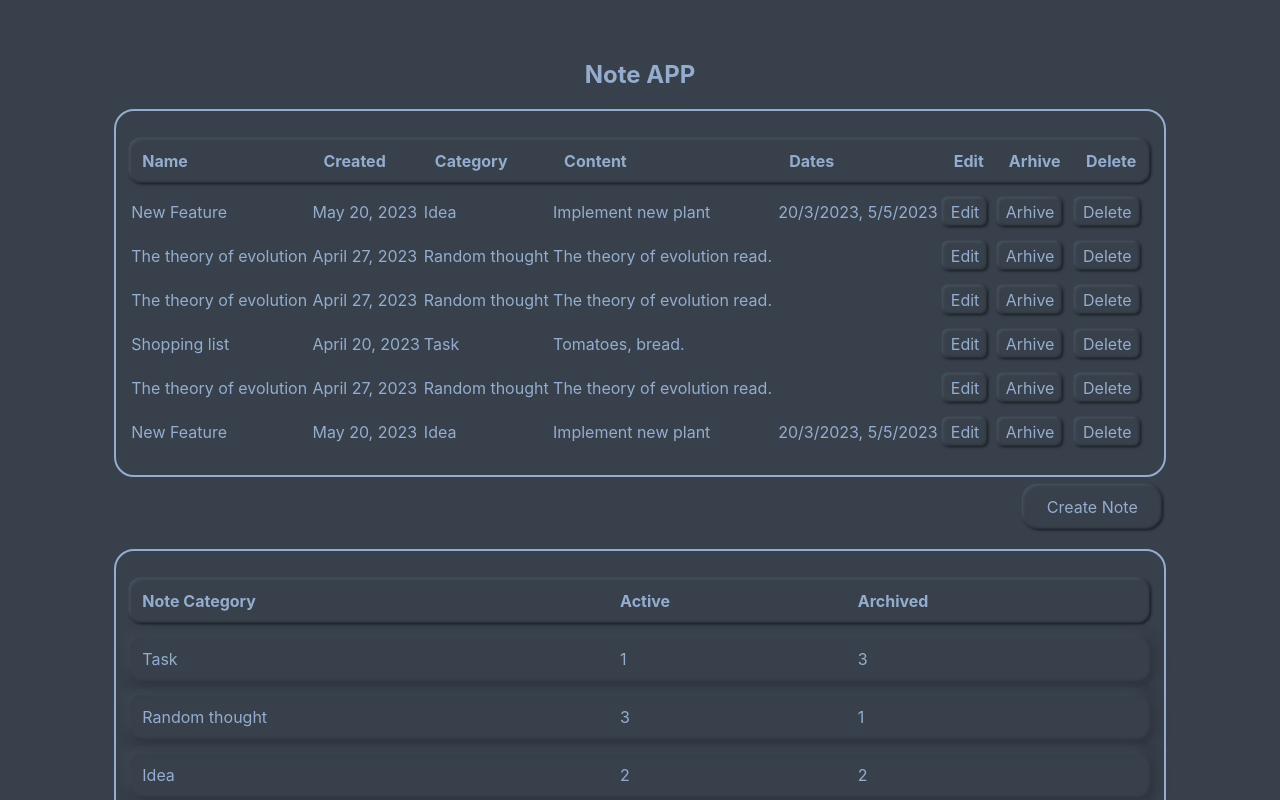
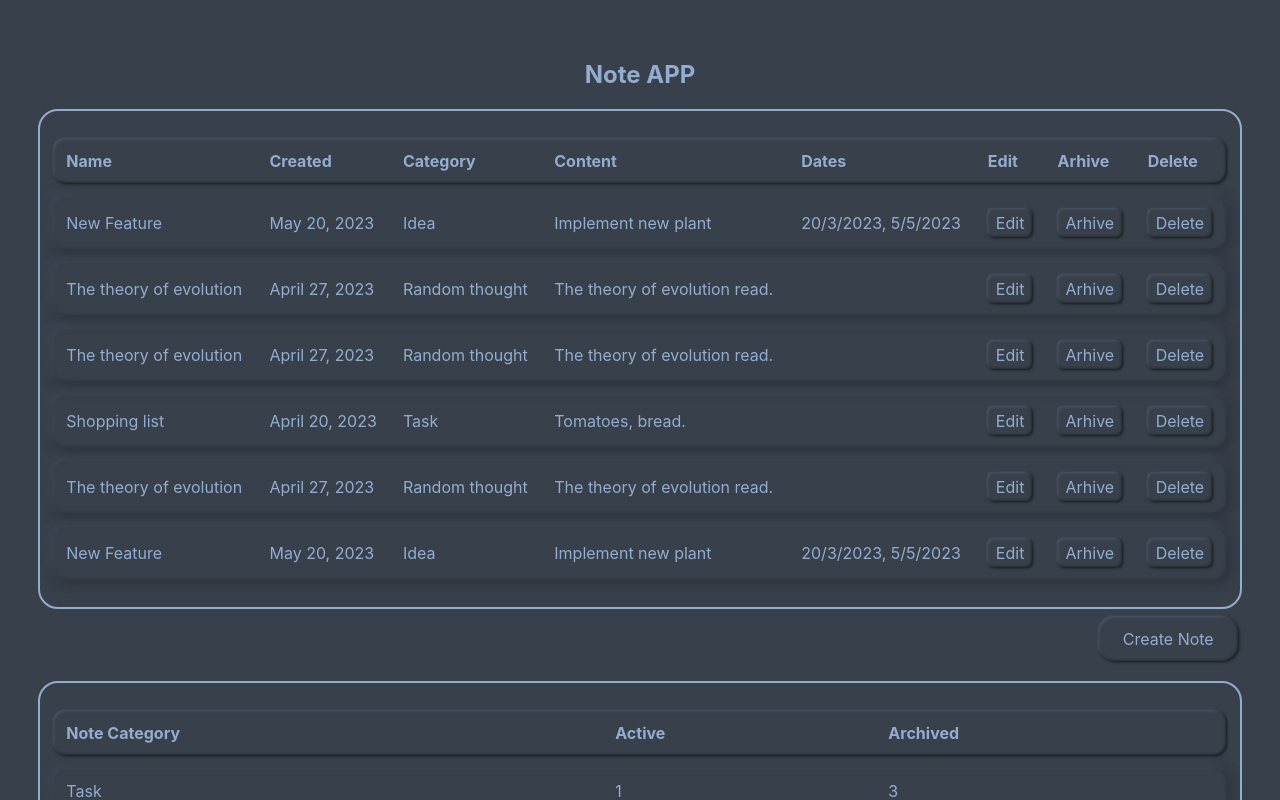
Before and after one commit to savchyndd/sync-chrono-react, a React (Create React App) app: page / in a window 1280 px wide. Shown: the top 800 px of the page. Built offline with nearby package versions, Linux system fonts and the light colour scheme.

Commit message:
fix table

```diff
--- a/src/component/common/TbodyItem/TbodyItem.tsx
+++ b/src/component/common/TbodyItem/TbodyItem.tsx
@@ -10,6 +10,8 @@ import {
 import { removeNote, toggleArhivedNote } from "../../../redux/notesSlice";
 import { useDispatch } from "react-redux";
 import EditModal from "../Modal/EditModal/EditModal";
+
+import "../Tbody/Tbody";
 
 type Props = {
   note: NoteTypeWhithId;
@@ -30,7 +32,7 @@ const TbodyItem: FC<Props> = ({ note }) => {
     dispatch(removeNote(note.id));
   };
   return (
-    <tr key={note.id}>
+    <tr key={note.id} className="table_row">
       <td>{note.name}</td>
       <td>{note.created}</td>
       <td>{note.category}</td>
--- a/src/utils/parseDate.ts
+++ b/src/utils/parseDate.ts
@@ -1,4 +1,4 @@
-import { regexForDates } from "../component/constants/regexForDate";
+import { regexForDates } from "../constants/regexForDate";
 import { formatingDate } from "./formatingDate";
 
 export const parseDate = (content: string, date?: string) => {
```
Also changed, not shown: src/constants/regexForDate.ts (renamed from src/component/constants/regexForDate.ts).
